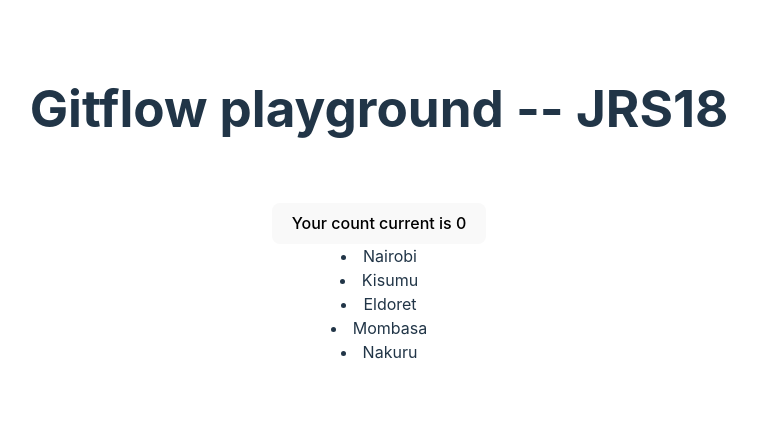
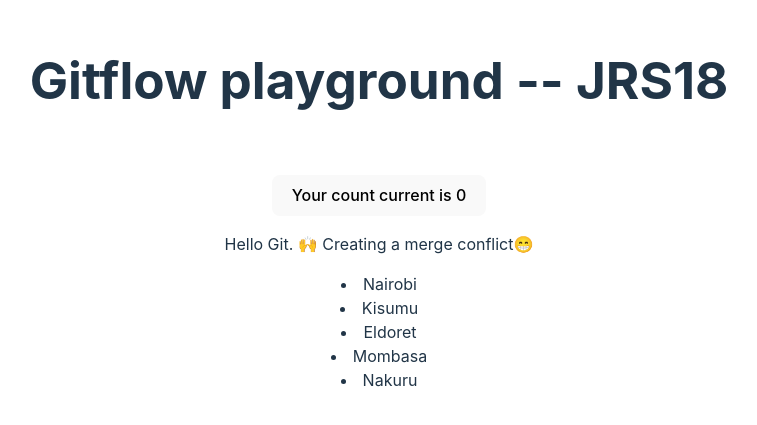
Before and after one commit to felixkpt/gitflow-playground, a React (Vite) app: page / in a window 1280 px wide. Shown: the part 179-604 px from the top of the page, without its empty margins (261-1018 px from the left). Built offline with nearby package versions, Linux system fonts and the light colour scheme; the HTML template or start-up script is replaced by a standard one.

Commit message:
Added a new line on App.tsx

```diff
--- a/src/App.tsx
+++ b/src/App.tsx
@@ -11,6 +11,8 @@ function App() {
         <button onClick={() => setCount((count) => count + 1)}>
           Your count current is {count}
         </button>
+
+        <p>Hello Git. 🙌 Creating a merge conflict😁</p>
         <ListItems />
       </div>
     </>
```
